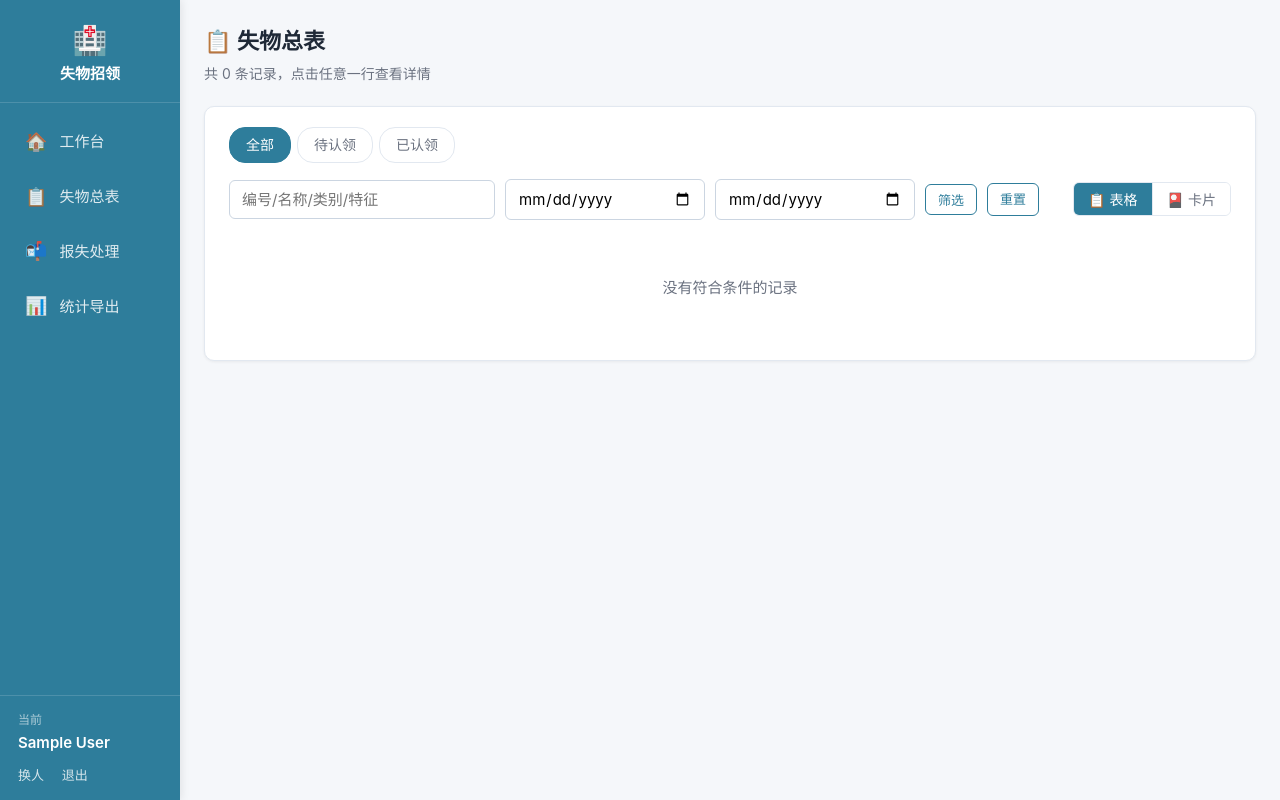
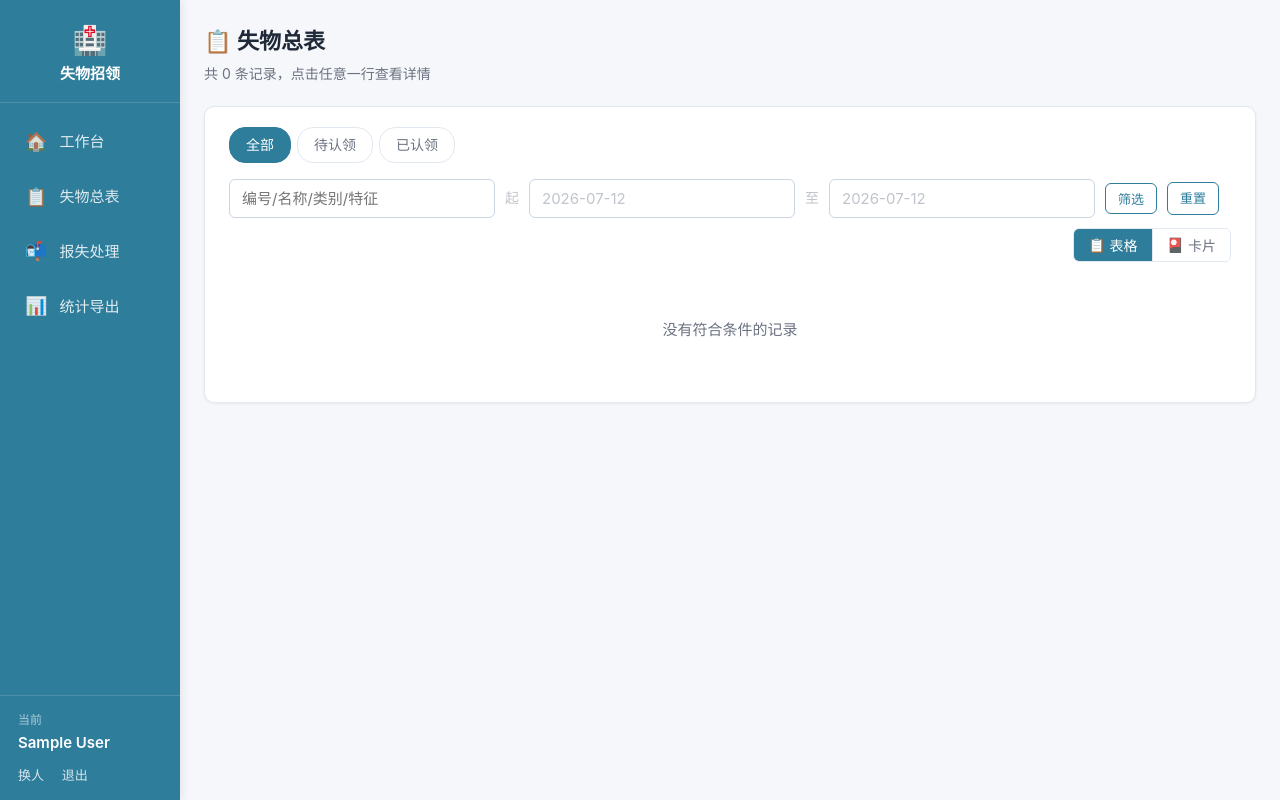
Before and after one commit to Fjord-147/shiwudailing, a Flask app: page /list in a window 1280 px wide. Run offline with Flask 3, Linux system fonts and the light colour scheme; the visitor is signed in with stand-in values (Sample User, id 1); data that the repository does not hold is empty.

Commit message:
总表日期支持多种格式输入+灰色样式
- 日期框改为文本输入(不再强制日历控件)
- 支持5种格式：2026-08-02 / 2026/08/02 / 2026-8-2 / 2026/8/2 / 20260802
- 起止日期可混用不同格式(如起2026/8/1 至2026-8-3)
- 后端norm_date统一归一化为YYYY-MM-DD再比较
- 日期框、起/至分隔符、占位提示都改为灰色样式
- list/stats/export三处日期都做了归一化

```diff
--- a/app.py
+++ b/app.py
@@ -222,6 +222,33 @@ def parse_dt(s):
         except ValueError:
             continue
     return None
+
+
+def norm_date(s):
+    """把多种日期格式归一化为 YYYY-MM-DD（用于数据库字符串比较）。
+    支持：2026-07-12 / 2026/07/12 / 2026-7-12 / 2026/7/12 / 20260712
+    解析失败返回原值（交给后续比较，不会报错）。"""
+    if not s:
+        return ""
+    import re
+    cleaned = s.strip().replace("/", "-")
+    # 尝试 YYYY-MM-DD（含单位数月日）
+    m = re.match(r"^(\d{4})-(\d{1,2})-(\d{1,2})$", cleaned)
+    if m:
+        y, mo, d = m.groups()
+        try:
+            return f"{int(y):04d}-{int(mo):02d}-{int(d):02d}"
+        except ValueError:
+            pass
+    # 尝试 YYYYMMDD
+    m = re.match(r"^(\d{4})(\d{2})(\d{2})$", s.strip())
+    if m:
+        y, mo, d = m.groups()
+        try:
+            return f"{int(y):04d}-{int(mo):02d}-{int(d):02d}"
+        except ValueError:
+            pass
+    return s.strip()  # 解析不了就原样返回
 
 
 # ============================================================
@@ -650,8 +677,8 @@ def item_list():
     db = get_db()
     status = request.args.get("status", "all")
     q = request.args.get("q", "").strip()
-    date_from = request.args.get("date_from", "").strip()
-    date_to = request.args.get("date_to", "").strip()
+    date_from = norm_date(request.args.get("date_from", ""))
+    date_to = norm_date(request.args.get("date_to", ""))
 
     sql = "SELECT * FROM items WHERE 1=1"
     params = []
@@ -695,9 +722,9 @@ def api_item(item_id):
 @login_required
 def stats():
     db = get_db()
-    date_from = request.args.get("date_from", "").strip() or \
+    date_from = norm_date(request.args.get("date_from", "")) or \
         date.today().replace(day=1).strftime("%Y-%m-%d")
-    date_to = request.args.get("date_to", "").strip() or \
+    date_to = norm_date(request.args.get("date_to", "")) or \
         date.today().strftime("%Y-%m-%d")
 
     base = "SELECT COUNT(*) c FROM items WHERE substr(created_at,1,10) BETWEEN ? AND ?"
@@ -729,8 +756,8 @@ def stats():
 @login_required
 def export():
     db = get_db()
-    date_from = request.args.get("date_from", "").strip()
-    date_to = request.args.get("date_to", "").strip()
+    date_from = norm_date(request.args.get("date_from", ""))
+    date_to = norm_date(request.args.get("date_to", ""))
     sql = "SELECT * FROM items WHERE 1=1"
     params = []
     if date_from:
--- a/static/style.css
+++ b/static/style.css
@@ -443,6 +443,20 @@ table.data tbody tr { cursor: pointer; }
     align-items: center;
 }
 .search-bar .form-control { width: auto; min-width: 200px; }
+/* 日期输入框：灰色提示、固定宽度 */
+.date-input {
+    min-width: 120px !important;
+    color: #555;
+}
+.date-input::placeholder { color: #c0c4cc; }   /* 灰色占位提示 */
+.date-input:focus { color: #1f2937; }
+/* 起/至 分隔符灰色 */
+.date-divider {
+    color: #c0c4cc;
+    font-size: 14px;
+    align-self: center;
+    user-select: none;
+}
 
 .filter-tabs { display: flex; gap: 6px; margin-bottom: 16px; }
 .filter-tab {
--- a/templates/list.html
+++ b/templates/list.html
@@ -21,8 +21,10 @@
             <input type="hidden" name="status" value="{{ status }}">
             <input type="text" name="q" class="form-control" placeholder="编号/名称/类别/特征"
                    value="{{ q }}">
-            <input type="date" name="date_from" class="form-control" value="{{ date_from }}" title="登记起">
-            <input type="date" name="date_to" class="form-control" value="{{ date_to }}" title="登记止">
+            <span class="date-divider">起</span>
+            <input type="text" name="date_from" class="form-control date-input" value="{{ date_from }}" placeholder="2026-07-12" title="登记起始日期，可用 - 或 / 分隔">
+            <span class="date-divider">至</span>
+            <input type="text" name="date_to" class="form-control date-input" value="{{ date_to }}" placeholder="2026-07-12" title="登记截止日期，可用 - 或 / 分隔">
             <button type="submit" class="btn btn-secondary btn-sm">筛选</button>
             <a href="{{ url_for('item_list') }}" class="btn btn-secondary btn-sm">重置</a>
             <!-- 视图切换 -->
```
